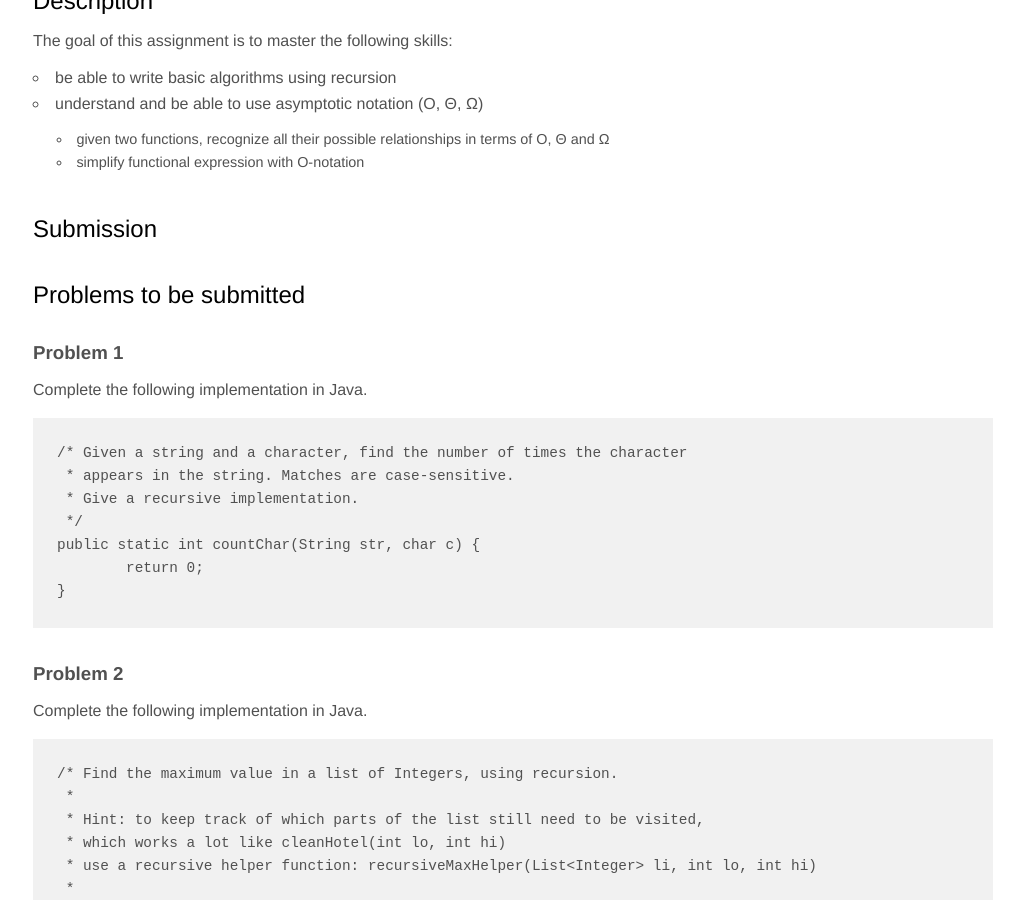
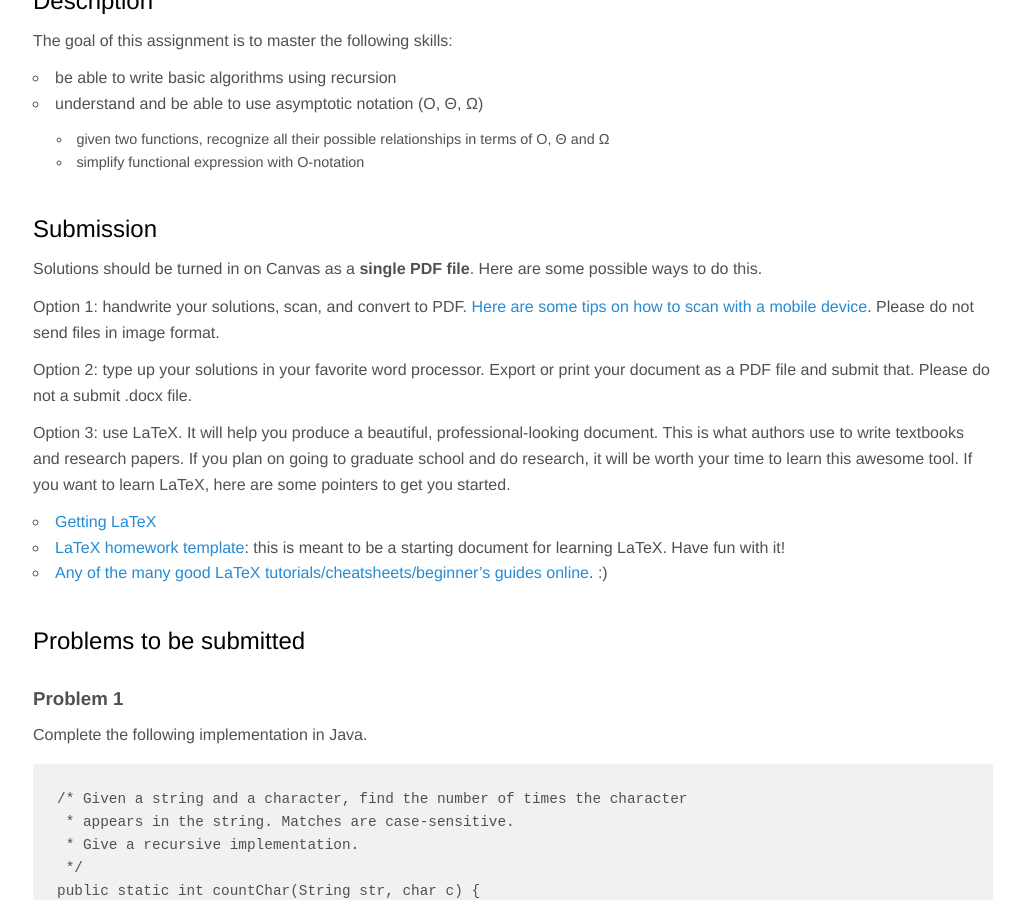
Before and after one commit to jnylam/jnylam.github.io, a Jekyll site: the page built from _courses/146-s17/homework01.md, in a window 1280 px wide and 900 px high, scrolled down 311 px. Shown: the whole window, without its empty margins (127-1151 px from the left). Built offline with Jekyll 4.4.1, drawn with Linux system fonts in a browser that asks for light colours; formulas are drawn with MathJax 3; some of the changed text lies outside the part shown.

Commit message:
add instructions for homework 1

```diff
--- a/_courses/146-s17/homework01.md
+++ b/_courses/146-s17/homework01.md
@@ -16,6 +16,20 @@ The goal of this assignment is to master the following skills:
     * simplify functional expression with O-notation
 
 ## Submission
+
+Solutions should be turned in on Canvas as a __single PDF file__. Here are some possible ways to do this.
+
+Option 1: handwrite your solutions, scan, and convert to PDF. [Here are some tips on how to scan with a mobile device](http://www.howtogeek.com/209951/the-best-ways-to-scan-a-document-using-your-phone-or-tablet/). Please do not send files in image format.
+
+
+Option 2: type up your solutions in your favorite word processor. Export or print your document as a PDF file and submit that. Please do not a submit .docx file.
+
+Option 3: use LaTeX. It will help you produce a beautiful, professional-looking document. This is what authors use to write textbooks and research papers. If you plan on going to graduate school and do research, it will be worth your time to learn this awesome tool. If you want to learn LaTeX, here are some pointers to get you started.
+
+* [Getting LaTeX](https://www.latex-project.org/get/)
+* [LaTeX homework template](http://www.jennylam.cc/assets/template.zip): this is meant to be a starting document for learning LaTeX. Have fun with it!
+* [Any of the many good LaTeX tutorials/cheatsheets/beginner's guides online](https://lmddgtfy.net/?q=Latex%20quickstart). :)
+
 
 ## Problems to be submitted
 
```
Also changed, not shown: other parts of _courses/146-s17/homework01.md (+1 -1 lines).
